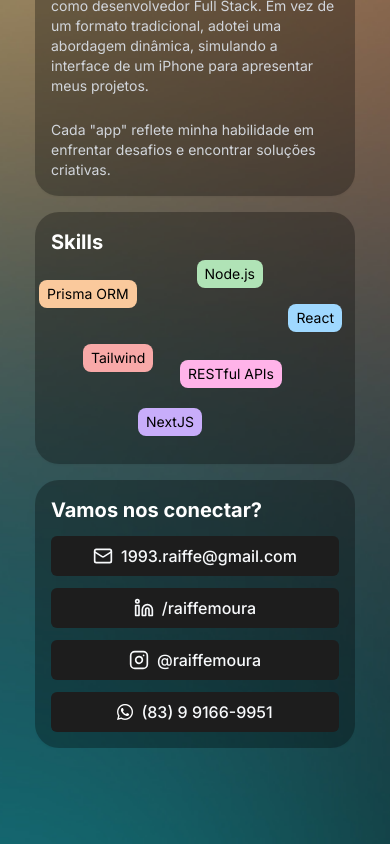
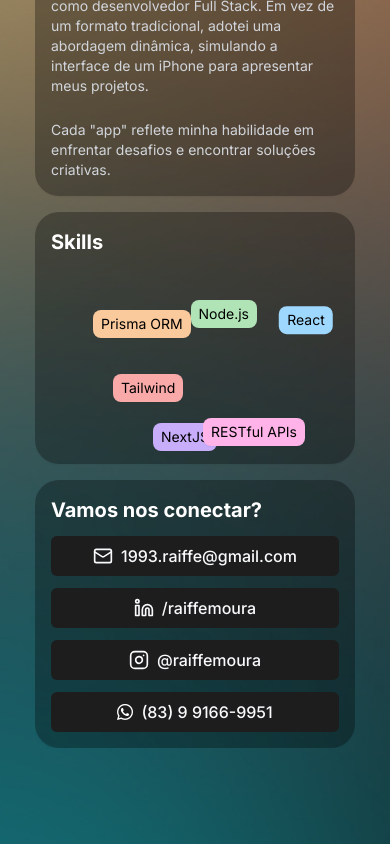
Before and after one commit to raiffemoura/Portfolio, a Next.js app: page /about in a window 390 px wide. Shown: the part 1352-2196 px from the top of the page. Built offline with nearby package versions, Linux system fonts and the light colour scheme.

Commit message:
style: new mobile animations for skills card

```diff
--- a/app/_components/aboutCard.tsx
+++ b/app/_components/aboutCard.tsx
@@ -106,26 +106,26 @@ const AboutCard = () => {
         <Card className="item flex w-[25rem] flex-col items-start justify-center gap-3 rounded-3xl border-none bg-black bg-opacity-30 p-4 text-white hover:bg-opacity-40 max-md:w-[20rem]">
           <h1 className="text-xl font-bold">Skills</h1>
           <div className="flex w-full justify-between p-3">
-            <span className="md:skills-1 max-md:-translate-x-6 max-md:-translate-y-0">
+            <span className="md:skills-1 max-md:skills-11">
               <SkillsBox color="#fac99c" text="Prisma ORM"></SkillsBox>
             </span>
-            <span className="md:skills-2 max-md:-translate-x-16 max-md:-translate-y-5">
+            <span className="md:skills-2 max-md:skills-22">
               <SkillsBox color="#b0e3b6" text="Node.js"></SkillsBox>
             </span>
           </div>
           <div className="flex w-full justify-between p-3">
-            <span className="md:skills-3 max-md:-translate-x-[-20px]">
+            <span className="md:skills-3 max-md:skills-33">
               <SkillsBox color="#f8a9a8" text="Tailwind "></SkillsBox>
             </span>
-            <span className="md:skills-4 max-md:-translate-x-[-15px] max-md:-translate-y-10">
+            <span className="md:skills-4 max-md:skills-44">
               <SkillsBox color="#9fd8ff" text="React"></SkillsBox>
             </span>
           </div>
           <div className="flex w-full justify-between p-3">
-            <span className="md:skills-5 max-md:-translate-x-[-75px]">
+            <span className="md:skills-5 max-md:skills-55">
               <SkillsBox color="#c8adfa" text="NextJS"></SkillsBox>
             </span>
-            <span className="md:skills-6 max-md:-translate-x-[45px] max-md:-translate-y-12">
+            <span className="md:skills-6 max-md:skills-66">
               <SkillsBox color="#ffb3e9" text="RESTful APIs"></SkillsBox>
             </span>
           </div>
--- a/app/globals.css
+++ b/app/globals.css
@@ -283,7 +283,7 @@
   .scrollbar-hidden {
     -ms-overflow-style: none;
   }
-
+  /* =========== ANIMACOES DESKTOP ============ */
   /* =====  ANIMATION SKILL 1 ===== */
   @keyframes skill1 {
     0% {
@@ -442,6 +442,163 @@
     animation: skill6 13s ease-in-out infinite;
   }
 
+  /* =========== ANIMACOES MOBILE ============ */
+
+  /* =====  ANIMATION SKILL MOBILE 1 ===== */
+  @keyframes skill11 {
+    0% {
+      translate: 0px 0px;
+    }
+    10% {
+      translate: 30px 30px;
+    }
+    50% {
+      translate: 30px 30px;
+    }
+    60% {
+      translate: 0px 0px;
+    }
+    100% {
+      translate: 0px 0px;
+    }
+  }
+
+  .skills-11 {
+    animation: skill11 13s ease-in-out infinite;
+  }
+
+  /* =====  ANIMATION SKILL MOBILE 2 ===== */
+
+  @keyframes skill22 {
+    0% {
+      translate: -20px -20px;
+    }
+    10% {
+      translate: -70px 20px;
+    }
+    50% {
+      translate: -70px 20px;
+    }
+    60% {
+      translate: -20px -20px;
+    }
+    100% {
+      translate: -20px -20px;
+    }
+  }
+
+  .skills-22 {
+    animation: skill22 12s ease-in-out infinite;
+  }
+
+  /* =====  ANIMATION SKILL MOBILE 3 ===== */
+  @keyframes skill33 {
+    0% {
+      translate: 50px 30px;
+    }
+    10% {
+      translate: 0px 0px;
+    }
+    50% {
+      translate: 0px 0px;
+    }
+    60% {
+      translate: 50px 30px;
+    }
+    100% {
+      translate: 50px 30px;
+    }
+  }
+
+  .skills-33 {
+    animation: skill33 9s ease-in-out infinite;
+  }
+
+  /* =====  ANIMATION SKILL MOBILE 4 ===== */
+  @keyframes skill44 {
+    0% {
+      translate: 20px 0px;
+    }
+    5% {
+      translate: 25px -45px;
+    }
+
+    30% {
+      translate: 25px -45px;
+    }
+    35% {
+      translate: -15px -30px;
+    }
+    60% {
+      translate: -15px -30px;
+    }
+    65% {
+      translate: 20px 0px;
+    }
+
+    100% {
+      translate: 20px 0px;
+    }
+  }
+
+  .skills-44 {
+    animation: skill44 18s ease-in-out infinite;
+  }
+
+  /* =====  ANIMATION SKILL MOBILE 5 ===== */
+  @keyframes skill55 {
+    0% {
+      translate: 10px 0px;
+    }
+    10% {
+      translate: 90px 15px;
+    }
+    50% {
+      translate: 90px 15px;
+    }
+    60% {
+      translate: 10px 0px;
+    }
+    100% {
+      translate: 10px 0px;
+    }
+  }
+
+  .skills-55 {
+    animation: skill55 14s ease-in-out infinite;
+  }
+
+  /* =====  ANIMATION SKILL MOBILE 6 ===== */
+  @keyframes skill66 {
+    0% {
+      translate: 20px 0px;
+    }
+    10% {
+      translate: -50px -50px;
+    }
+
+    30% {
+      translate: -50px -50px;
+    }
+
+    35% {
+      translate: -22px 10px;
+    }
+    60% {
+      translate: -22px 10px;
+    }
+    75% {
+      translate: 20px 0px;
+    }
+    100% {
+      translate: 20px 0px;
+    }
+  }
+
+  .skills-66 {
+    animation: skill66 13s ease-in-out infinite;
+  }
+
   input,
   input:focus,
   input:active,
```
